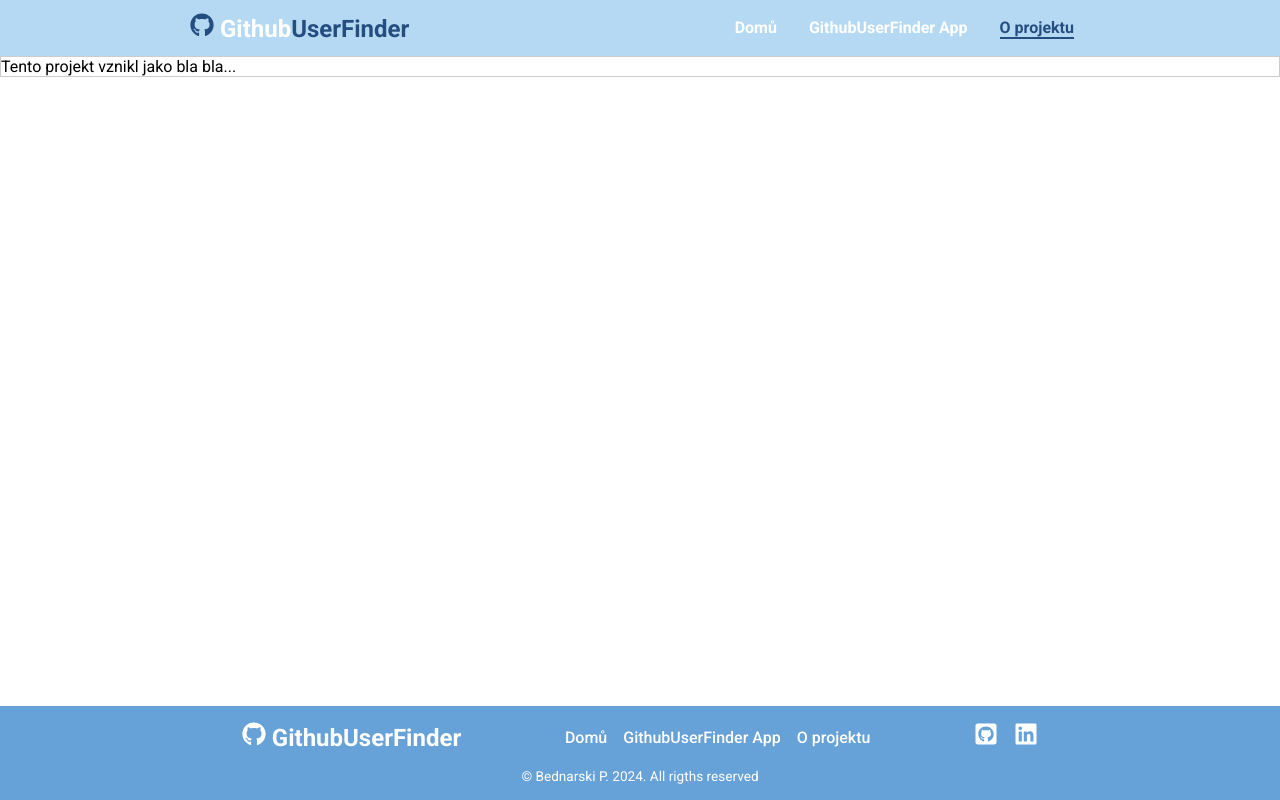
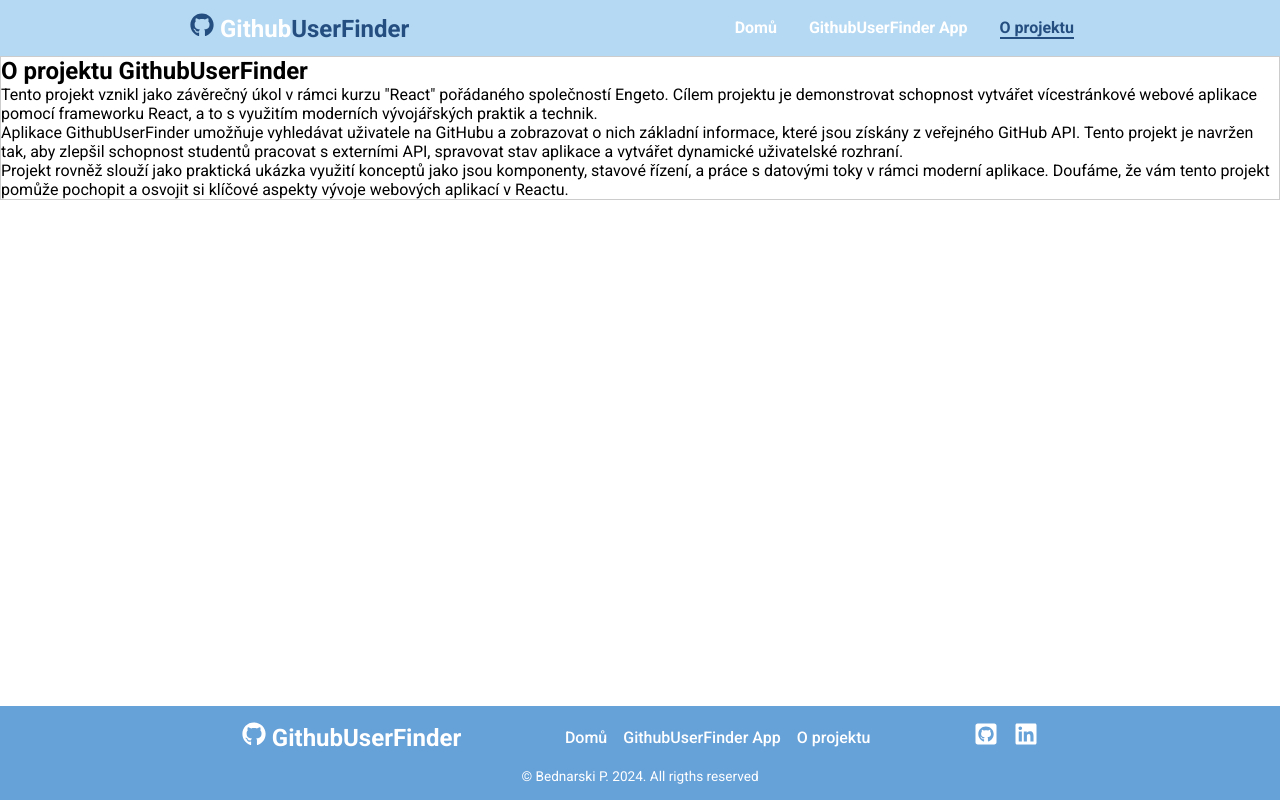
Before and after one commit to pettik/engeto-react-web, a React (Create React App) app: page /about in a window 1280 px wide. Built offline with nearby package versions, Linux system fonts and the light colour scheme.

Commit message:
Update About.js

```diff
--- a/src/pages/About.js
+++ b/src/pages/About.js
@@ -1,7 +1,16 @@
 const About = () => {
   return (
     <section className="container">
-      <p>Tento projekt vznikl jako bla bla...</p>
+      <h2>O projektu GithubUserFinder</h2>
+      <p>
+        Tento projekt vznikl jako závěrečný úkol v rámci kurzu "React" pořádaného společností Engeto. Cílem projektu je demonstrovat schopnost vytvářet vícestránkové webové aplikace pomocí frameworku React, a to s využitím moderních vývojářských praktik a technik.
+      </p>
+      <p>
+        Aplikace GithubUserFinder umožňuje vyhledávat uživatele na GitHubu a zobrazovat o nich základní informace, které jsou získány z veřejného GitHub API. Tento projekt je navržen tak, aby zlepšil schopnost studentů pracovat s externími API, spravovat stav aplikace a vytvářet dynamické uživatelské rozhraní.
+      </p>
+      <p>
+        Projekt rovněž slouží jako praktická ukázka využití konceptů jako jsou komponenty, stavové řízení, a práce s datovými toky v rámci moderní aplikace. Doufáme, že vám tento projekt pomůže pochopit a osvojit si klíčové aspekty vývoje webových aplikací v Reactu.
+      </p>
     </section>
   );
 };
```
